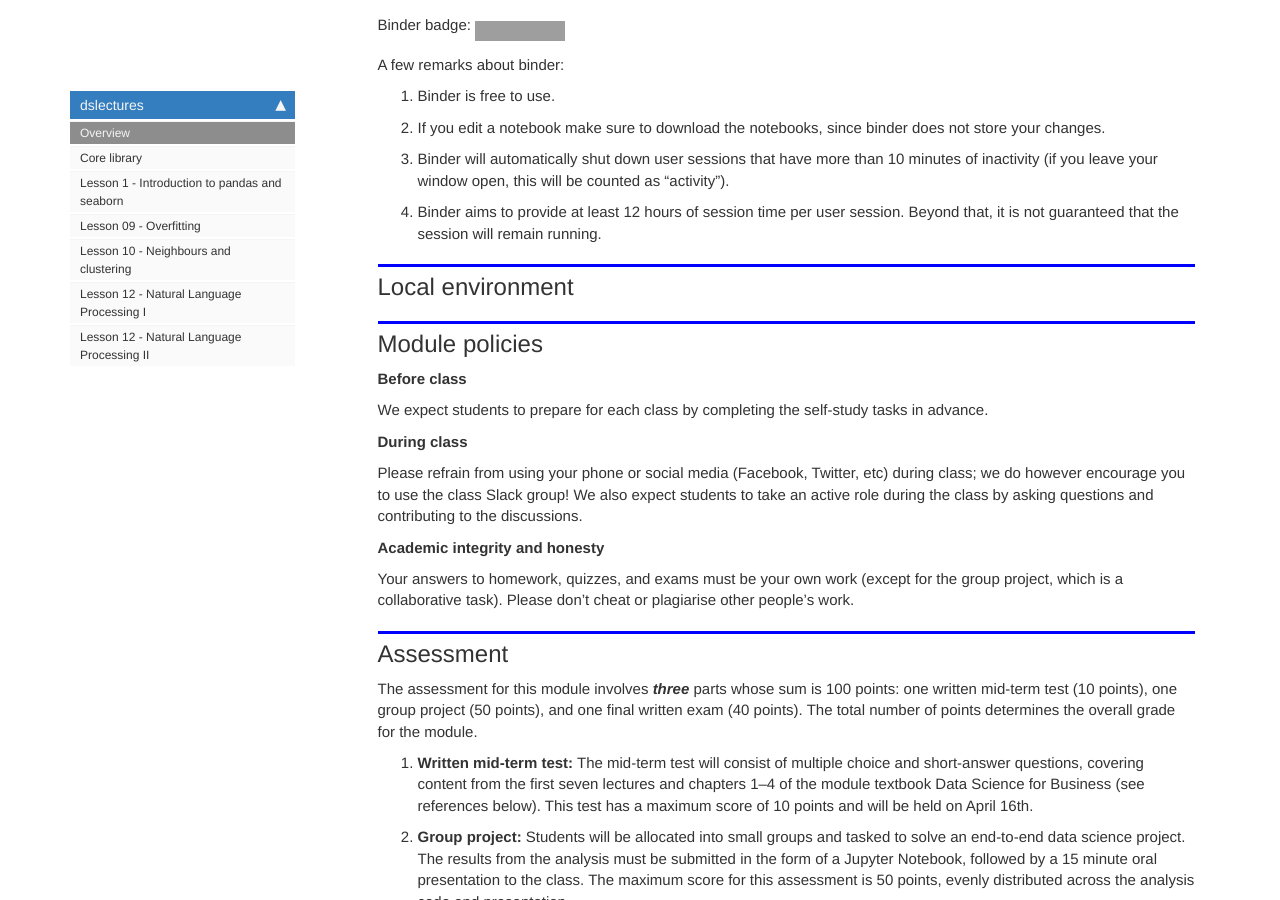
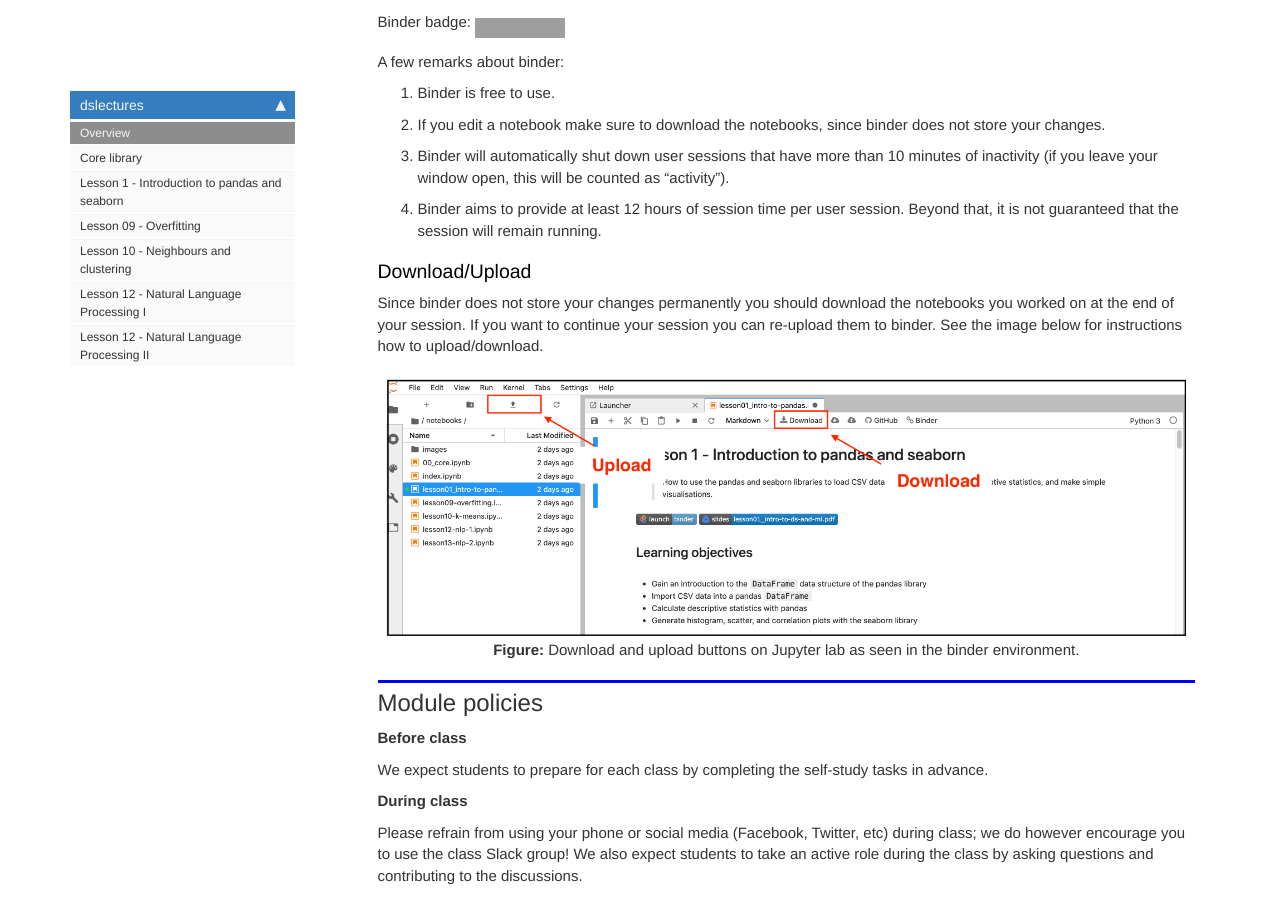
Before and after one commit to lewtun/dslectures, a Jekyll site: the page built from docs/index.html, in a window 1280 px wide and 900 px high, scrolled down 3128 px. Built offline with Jekyll 4.4.1, drawn with Linux system fonts in a browser that asks for light colours; nearby versions of some CDN libraries; comment, search, counter and statistics services are not loaded; some of the changed text lies outside the part shown; grey boxes are pictures that could not be loaded.

Commit message:
feat: add binder upload/download instructions

```diff
--- a/docs/index.html
+++ b/docs/index.html
@@ -82,7 +82,7 @@ large volumes of data, in order to improve business decision-making (Provost &am
 <td style="text-align:left">8</td>
 <td style="text-align:left">20.02</td>
 <td style="text-align:left">Introduction to data science</td>
-<td style="text-align:left"><a href="https://mybinder.org/v2/gh/lewtun/dslectures/master?urlpath=lab/tree/notebooks/lesson01_intro-to-pandas.ipynb"><img src="https://mybinder.org/badge_logo.svg" alt="Binder"></a> <a href="https://raw.githubusercontent.com/lewtun/dslectures/master/notebooks/lesson01_intro-to-pandas.ipynb"><img src="https://img.shields.io/static/v1?label=notebook&amp;message=lesson01_intro-to-pandas.ipynb&amp;color=red&amp;logo=Jupyter" alt="notebook"></a> <a href="https://drive.google.com/file/d/14bPRdbbf_CjDOfG8rBbSBQO-dDpxDj2G/view"><img src="https://img.shields.io/static/v1?label=slides&amp;message=lesson01_intro-to-ds-and-ml.pdf&amp;color=green&amp;logo=read-the-docs" alt="slides"></a></td>
+<td style="text-align:left"><a href="https://mybinder.org/v2/gh/lewtun/dslectures/master?urlpath=lab/tree/notebooks/lesson01_intro-to-pandas.ipynb"><img src="https://mybinder.org/badge_logo.svg" alt="Binder"></a> <a href="https://raw.githubusercontent.com/lewtun/dslectures/master/notebooks/lesson01_intro-to-pandas.ipynb"><img src="https://img.shields.io/static/v1?label=notebook&amp;message=lesson01_intro-to-pandas.ipynb&amp;color=red&amp;logo=Jupyter" alt="notebook"></a> <a href="https://drive.google.com/file/d/14bPRdbbf_CjDOfG8rBbSBQO-dDpxDj2G/view"><img src="https://img.shields.io/static/v1?label=slides&amp;message=lesson01_intro-to-ds-and-ml.pdf&amp;color=blue&amp;logo=Google-drive" alt="slides"></a></td>
 </tr>
 <tr>
 <td style="text-align:left">9</td>
@@ -215,13 +215,11 @@ large volumes of data, in order to improve business decision-making (Provost &am
 <li>Binder will automatically shut down user sessions that have more than 10 minutes of inactivity (if you leave your window open, this will be counted as “activity”).</li>
 <li>Binder aims to provide at least 12 hours of session time per user session. Beyond that, it is not guaranteed that the session will remain running.</li>
 </ol>
-
+<h3 id="Download/Upload">Download/Upload<a class="anchor-link" href="#Download/Upload">&#182;</a></h3><p>Since binder does not store your changes permanently you should download the notebooks you worked on at the end of your session. If you want to continue your session you can re-upload them to binder. See the image below for instructions how to upload/download.</p>
+<div style="text-align: center">
+{% include image.html max-width="800" file="/dslectures/images/binder-download-upload.png" %}
+<p style="text-align: center;"> <b>Figure:</b> Download and upload buttons on Jupyter lab as seen in the binder environment. </p>
 </div>
-</div>
-</div>
-<div class="cell border-box-sizing text_cell rendered"><div class="inner_cell">
-<div class="text_cell_render border-box-sizing rendered_html">
-<h2 id="Local-environment">Local environment<a class="anchor-link" href="#Local-environment">&#182;</a></h2>
 </div>
 </div>
 </div>
```
Also changed, not shown: README.md, docs/images/binder-download-upload.png (added), notebooks/images/binder-download-upload.png (added), 1 other file.
